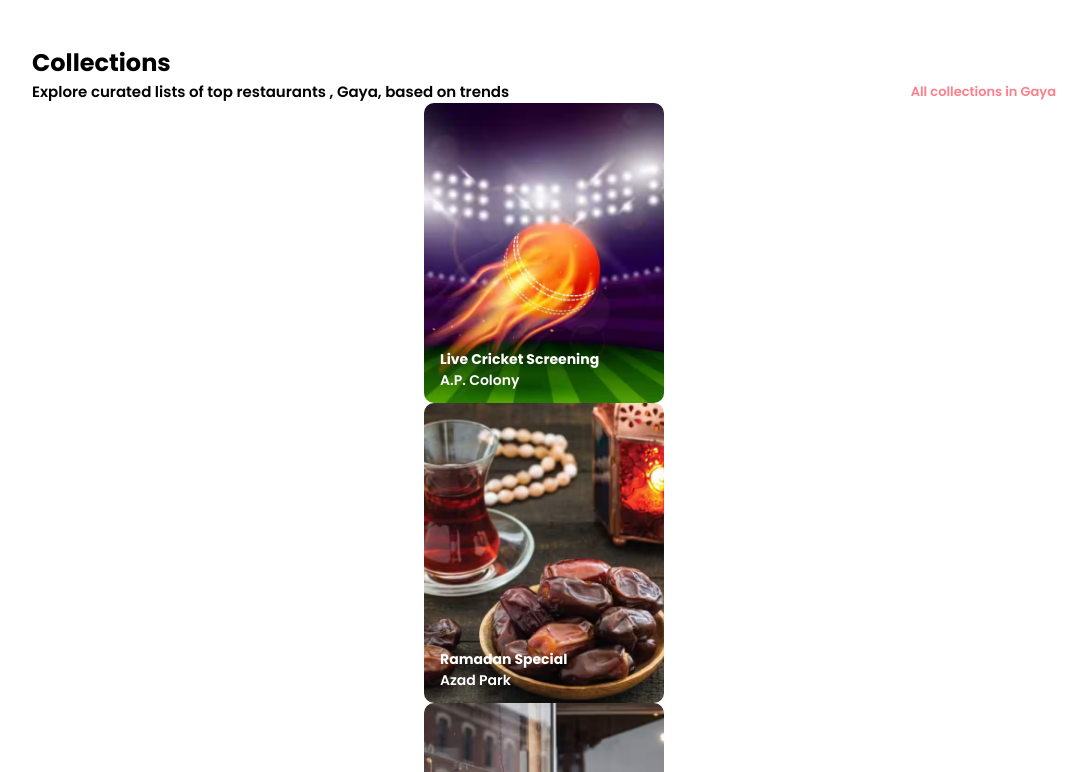
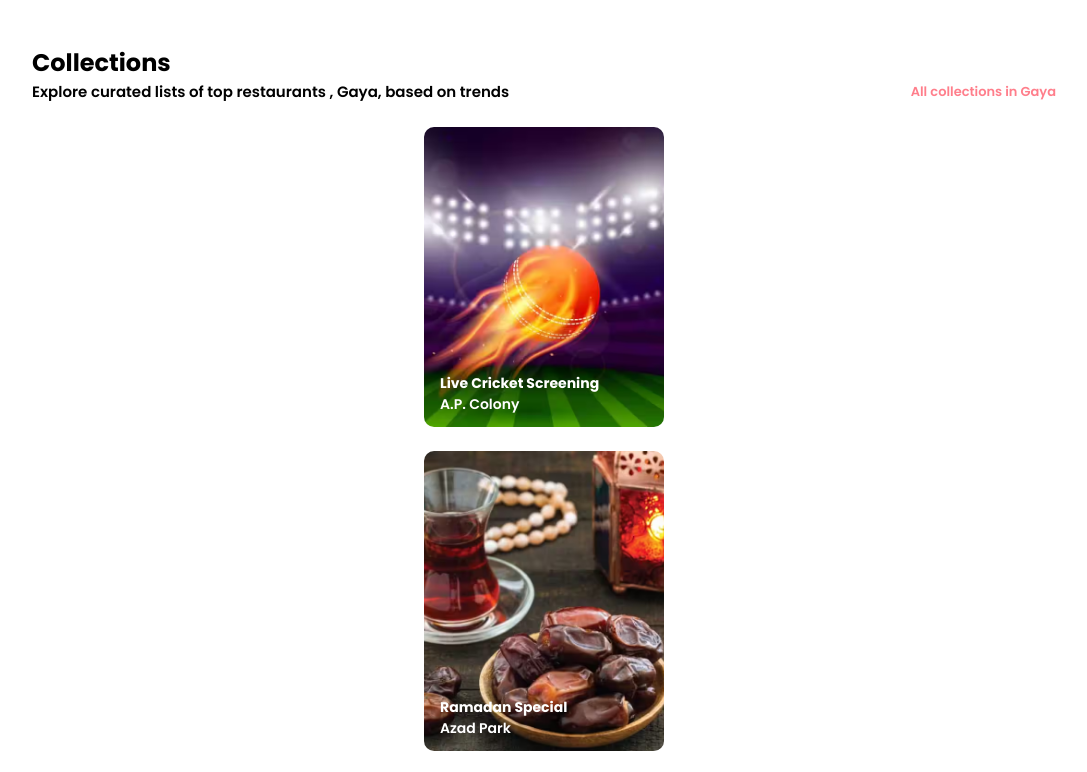
Before and after one commit to AshutoshKumar20/Zomato-Landing-Page-10522, a plain HTML site: page index.html in a window 1280 px wide. Shown: the part 739-1511 px from the top of the page, without its empty margins (96-1183 px from the left). Drawn offline with Linux system fonts and the light colour scheme.

```diff
--- a/styles.css
+++ b/styles.css
@@ -200,6 +200,8 @@
     align-items: center;
     justify-content: center;
     flex-wrap: wrap;
+    gap: 8px;
+    margin-top: 24px;
 }
 
 .collections_card_container .card {
```
